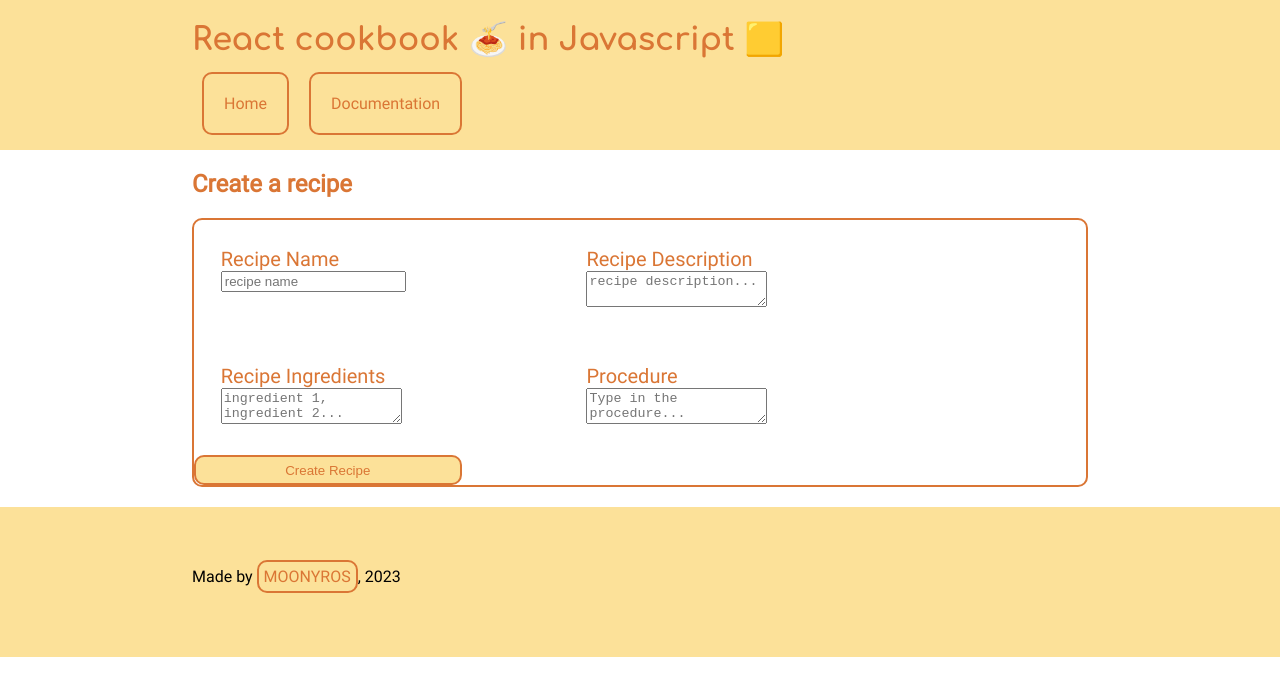
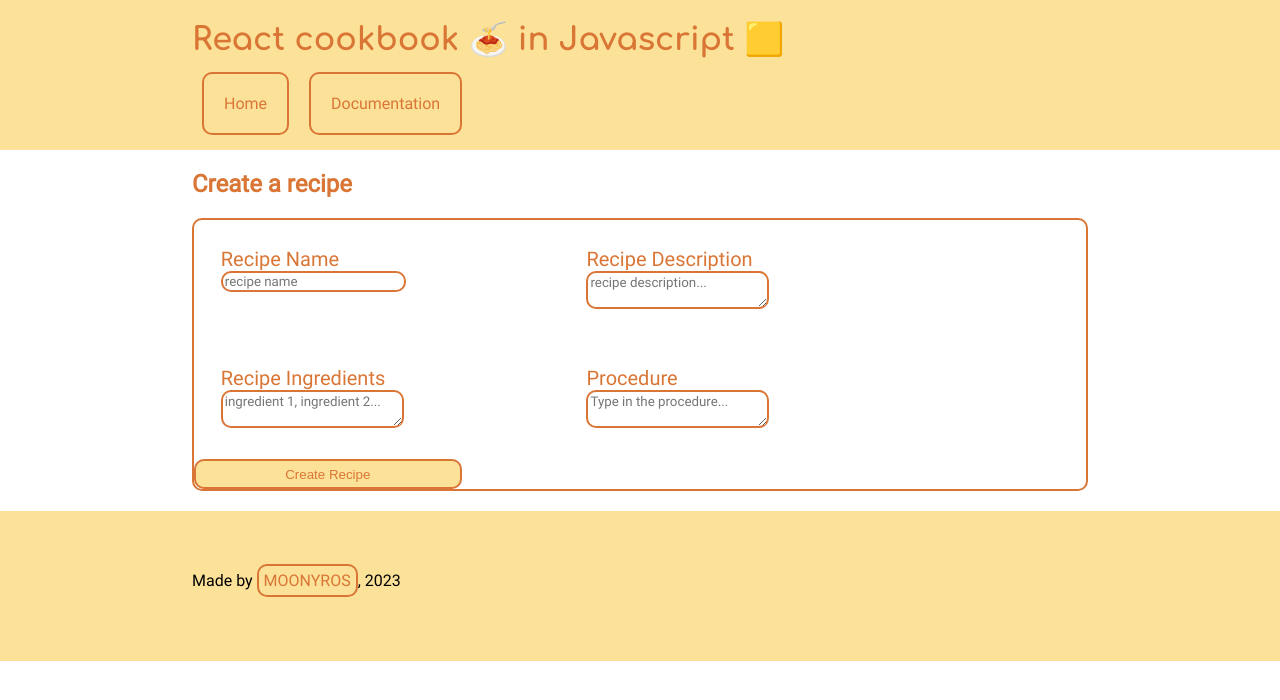
Before and after one commit to MOONYROS/js-react-cookbook, a React (Vite) app: page / in a window 1280 px wide. Shown: the top 700 px of the page. Built offline with nearby package versions, Linux system fonts and the light colour scheme.

Commit message:
textarea and input styling

```diff
--- a/src/style.css
+++ b/src/style.css
@@ -42,6 +42,18 @@ h2 {
     color: #da7635;
 }
 
+input,
+textarea {
+    font-family: roboto;
+    border: 2px solid #da7635;
+    border-radius: 10px;
+}
+
+input:focus,
+textarea:focus {
+    outline: 3px solid #febd4d;
+}
+
 .container {
     width: 70%;
     margin: auto;
@@ -61,10 +73,9 @@ h2 {
     display: inline-block;
 }
 
-/* the colors could use a change to look more fresh */
 .menuLink {
     text-decoration: none;
-    color: inherit; /* set to some kind of styling */
+    color: inherit;
     padding: 20px;
     margin: 10px;
     border-radius: 10px;
```
